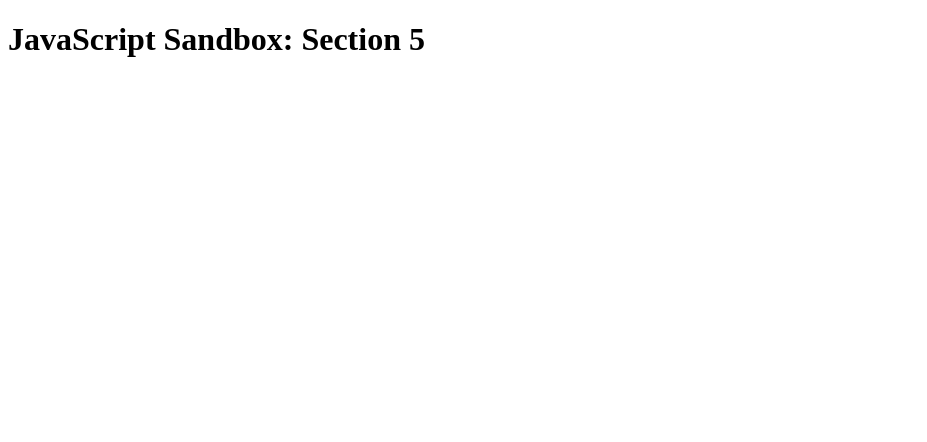
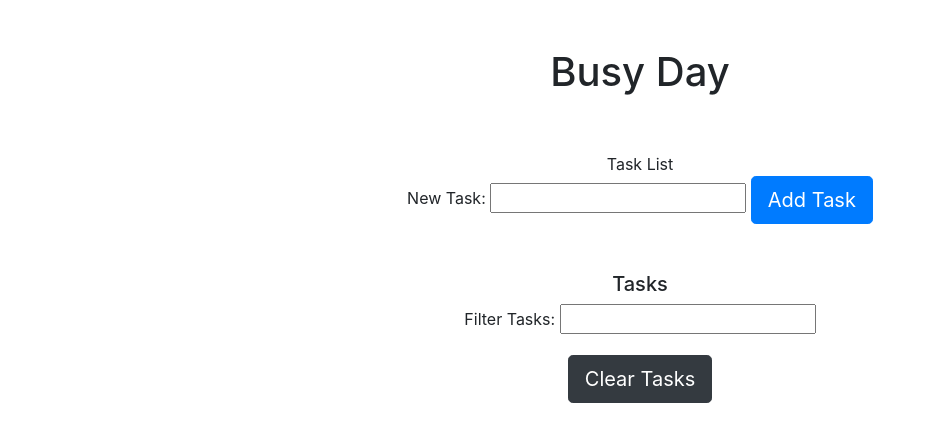
Before and after one commit to Djones917/BT-Javascript-2019, a plain HTML site: page section-3/Dom_manipulation_Events/index.html in a window 1280 px wide. Shown: the whole page, without its empty margins (0-927 px from the left). Drawn offline with nearby package versions, Linux system fonts and the light colour scheme.

```diff
--- a/section-3/Dom_manipulation_Events/app.js
+++ b/section-3/Dom_manipulation_Events/app.js
@@ -1 +1,6 @@
-console.log('Connected!');
+// NOTE: This is just for you knowledge not nessasarily to use.
+
+let val;
+
+
+console.log(val);
--- a/section-3/Dom_manipulation_Events/index.html
+++ b/section-3/Dom_manipulation_Events/index.html
@@ -1,14 +1,66 @@
 <!DOCTYPE html>
-<html lang="en">
+<html>
+
 <head>
-  <meta charset="UTF-8">
-  <meta name="viewport" content="width=device-width, initial-scale=1.0">
-  <meta http-equiv="X-UA-Compatible" content="ie=edge">
-  <title>JavaScript Sandbox: Section 2</title>
+    <meta charset="UTF-8">
+    <meta http-equiv="X-UA-Compatible" content="IE=edge,chrome=1">
+    <meta name="viewport" content="width=device-width,initial-scale=1">
+    <!-- Bootstrap CSS -->
+    <link rel="stylesheet" href="https://stackpath.bootstrapcdn.com/bootstrap/4.2.1/css/bootstrap.min.css" integrity="sha384-GJzZqFGwb1QTTN6wy59ffF1BuGJpLSa9DkKMp0DgiMDm4iYMj70gZWKYbI706tWS"
+        crossorigin="anonymous">
+    <link rel="stylesheet" href="https://use.fontawesome.com/releases/v5.6.3/css/all.css" integrity="sha384-UHRtZLI+pbxtHCWp1t77Bi1L4ZtiqrqD80Kn4Z8NTSRyMA2Fd33n5dQ8lWUE00s/" crossorigin="anonymous">
+    <link href="https://fonts.googleapis.com/css?family=Raleway" rel="stylesheet">
+    <link rel="stylesheet" href="styles.css" type="text/css">
+    <title>Task List</title>
 </head>
+
 <body>
-  <h1>JavaScript Sandbox: Section 5</h1>
+  <div class="container">
+    <div class="main-container mt-5">
+        <div class="row text-center">
+            <div class="col-md-12">
+                <h1>Busy Day</h1>
+            </div> <!-- End of col-md-12 -->
+        </div> <!-- End of row -->
 
-  <script src="app.js"></script>
+        <div class="row text-center mt-5">
+            <div class="col-md-12">
+                <span class="title">Task List</span>
+            </div> <!-- End of col-md-12 -->
+        </div> <!-- End of row -->
+
+        <div class="row text-center mb-5">
+            <div class="col-md-12">
+                <form id="task-form">
+                   <label for="task">New Task:</label>
+                   <input type="text" name="task" id="task">
+                   <button type="submit" class="btn btn-primary btn-lg" value="Add Task">Add Task</button>
+                </form> <!-- End of form -->
+            </div> <!-- End of col-md-12-->
+        </div> <!-- End of row -->
+
+        <div class="row text-center">
+            <div class="col-md-12">
+                <h5 id="task-title">Tasks</h5>
+                <label for="filter">Filter Tasks:</label>
+                <input type="text" name="filter" id="filter">
+            </div> <!-- End of col-md-12-->
+        </div> <!-- End of row -->
+
+        <div class="row text-center mb-5">
+            <div class="col-md-12">
+                <ul class="collection"></ul>
+               <!-- <button type="submit" class="btn btn-dark btn-lg clear-tasks" value="clear-tasks" a href="#">Clear Tasks</button> -->
+               <a href="#" class=" clear-tasks btn btn-dark btn-lg" role="button">Clear Tasks</a>
+            </div> <!-- End of col-md-12 -->
+        </div> <!-- End of row -->
+    </div> <!-- End of main-container -->
+  </div> <!--End of container-->
+
+<script src="https://code.jquery.com/jquery-3.3.1.slim.min.js" integrity="sha384-q8i/X+965DzO0rT7abK41JStQIAqVgRVzpbzo5smXKp4YfRvH+8abtTE1Pi6jizo" crossorigin="anonymous"></script>
+<script src="https://cdnjs.cloudflare.com/ajax/libs/popper.js/1.14.6/umd/popper.min.js" integrity="sha384-wHAiFfRlMFy6i5SRaxvfOCifBUQy1xHdJ/yoi7FRNXMRBu5WHdZYu1hA6ZOblgut" crossorigin="anonymous"></script>
+<script src="https://stackpath.bootstrapcdn.com/bootstrap/4.2.1/js/bootstrap.min.js" integrity="sha384-B0UglyR+jN6CkvvICOB2joaf5I4l3gm9GU6Hc1og6Ls7i6U/mkkaduKaBhlAXv9k" crossorigin="anonymous"></script>
+<script src="app.js"></script>
 </body>
+
 </html>
```
